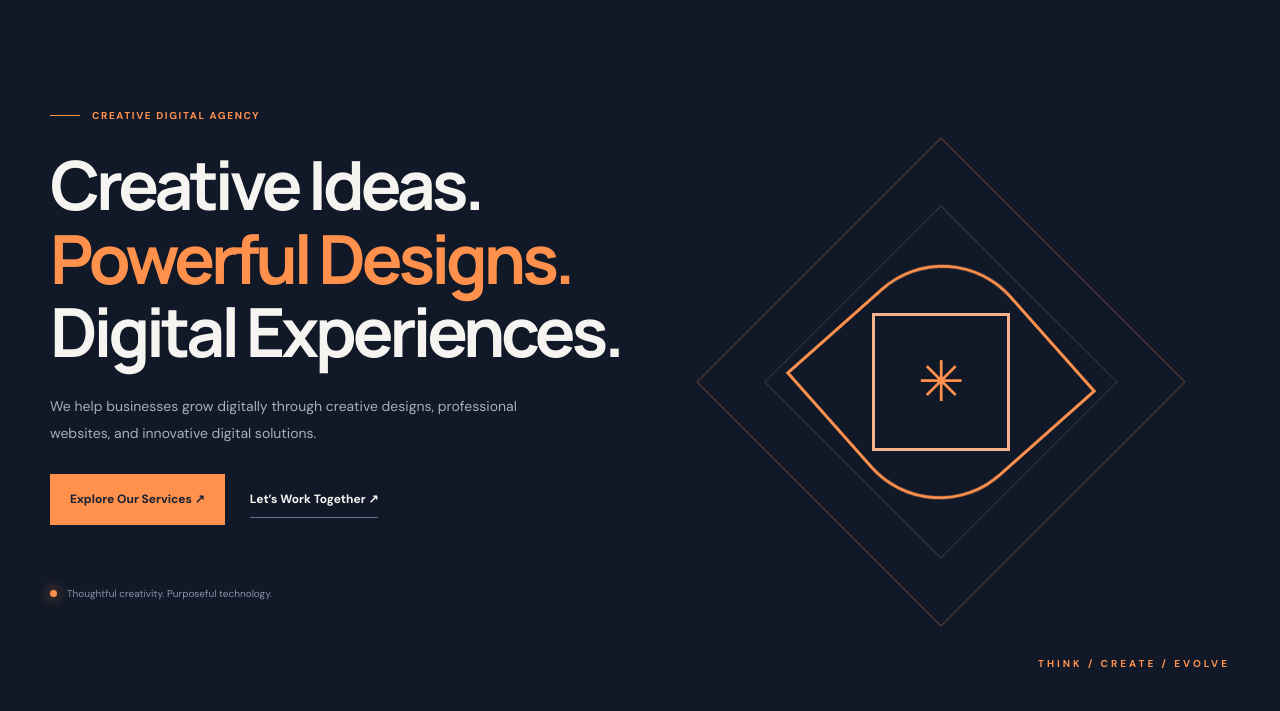
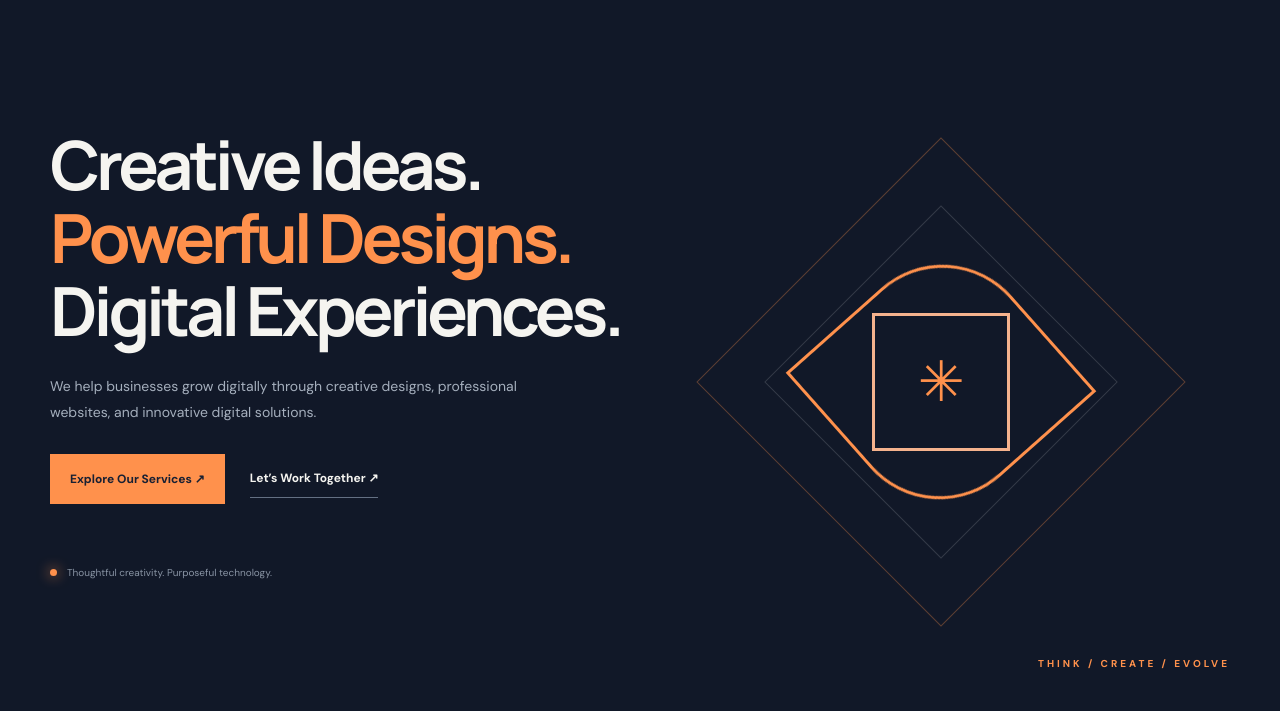
Before and after one commit to karam18spec/Design-space-unique, a plain HTML site: page design-space/index.html in a window 1280 px wide. Shown: the part 89-800 px from the top of the page. Drawn offline with nearby package versions, Linux system fonts and the light colour scheme.

Commit message:
Take  action

```diff
--- a/design-space/index.html
+++ b/design-space/index.html
@@ -49,7 +49,7 @@
         <section class="hero" id="home">
             <div class="container hero-grid">
                 <div class="hero-copy">
-                    <p class="eyebrow"><b></b><span data-i="heroEyebrow">CREATIVE DIGITAL AGENCY</span></p>
+                    <!-- <p class="eyebrow"><b></b><span data-i="heroEyebrow">CREATIVE DIGITAL AGENCY</span></p> -->
                     <h1 data-i="heroTitle">Creative Ideas.<br><em>Powerful Designs.</em><br>Digital Experiences.</h1>
                     <p class="lead" data-i="heroDesc">We help businesses grow digitally through creative designs,
                         professional websites, and innovative digital solutions.</p>
```
